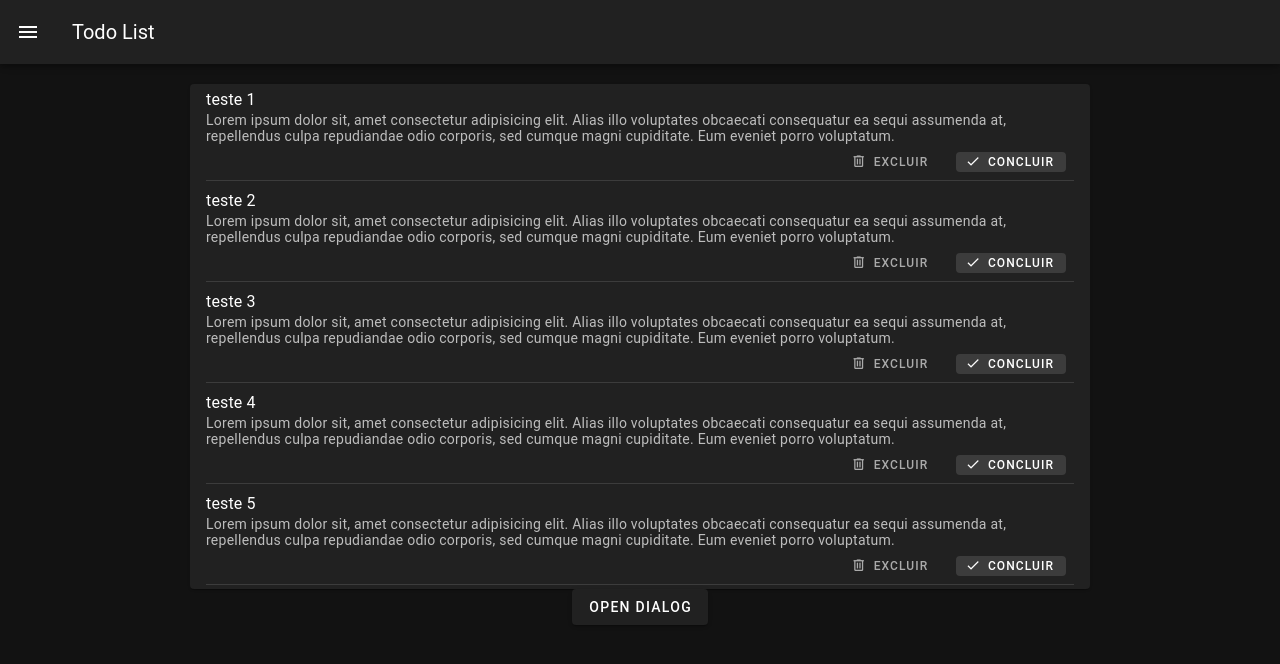
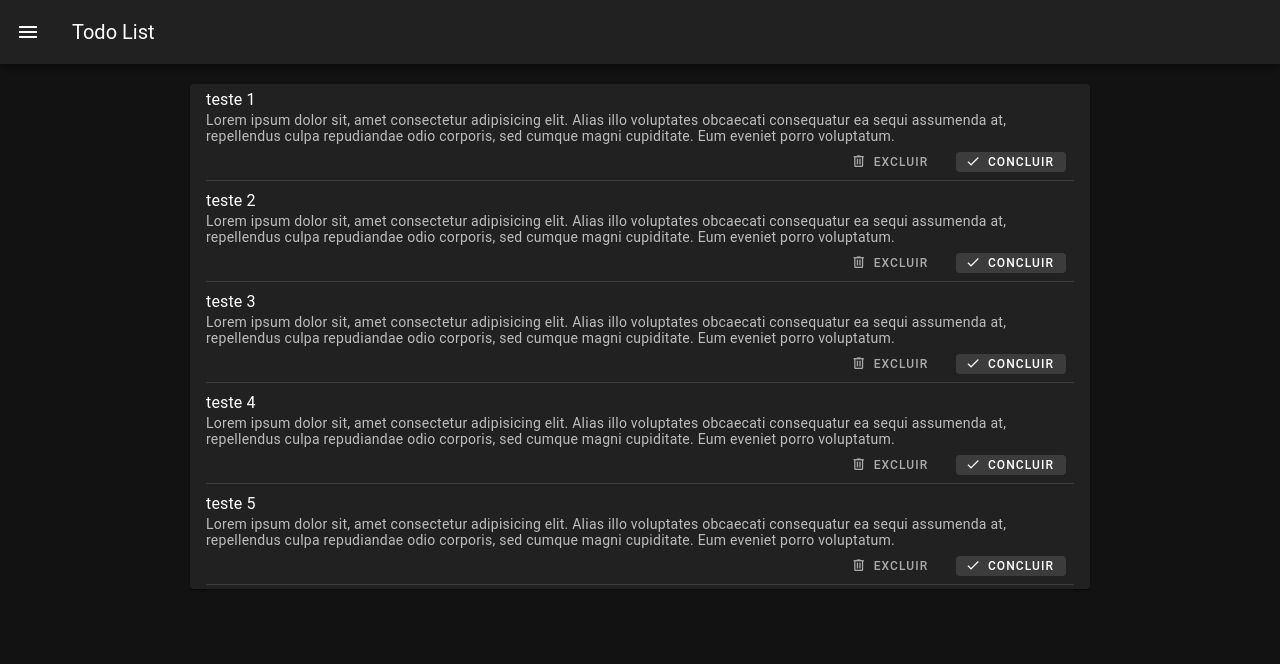
Before and after one commit to RodrigoArgenton/todo-list, a Vue app: page / in a window 1280 px wide. Shown: the top 664 px of the page. Built offline with nearby package versions, Linux system fonts and the light colour scheme.

Commit message:
botão antigo do dialog removido

```diff
--- a/src/components/AddTask.vue
+++ b/src/components/AddTask.vue
@@ -11,9 +11,6 @@ function popup(){
 
 </script>
 <template>
-    <v-btn @click="popup">
-        Open Dialog
-    </v-btn>
     <v-dialog
     v-model="isDialogOpen"
     width="600px"
```
